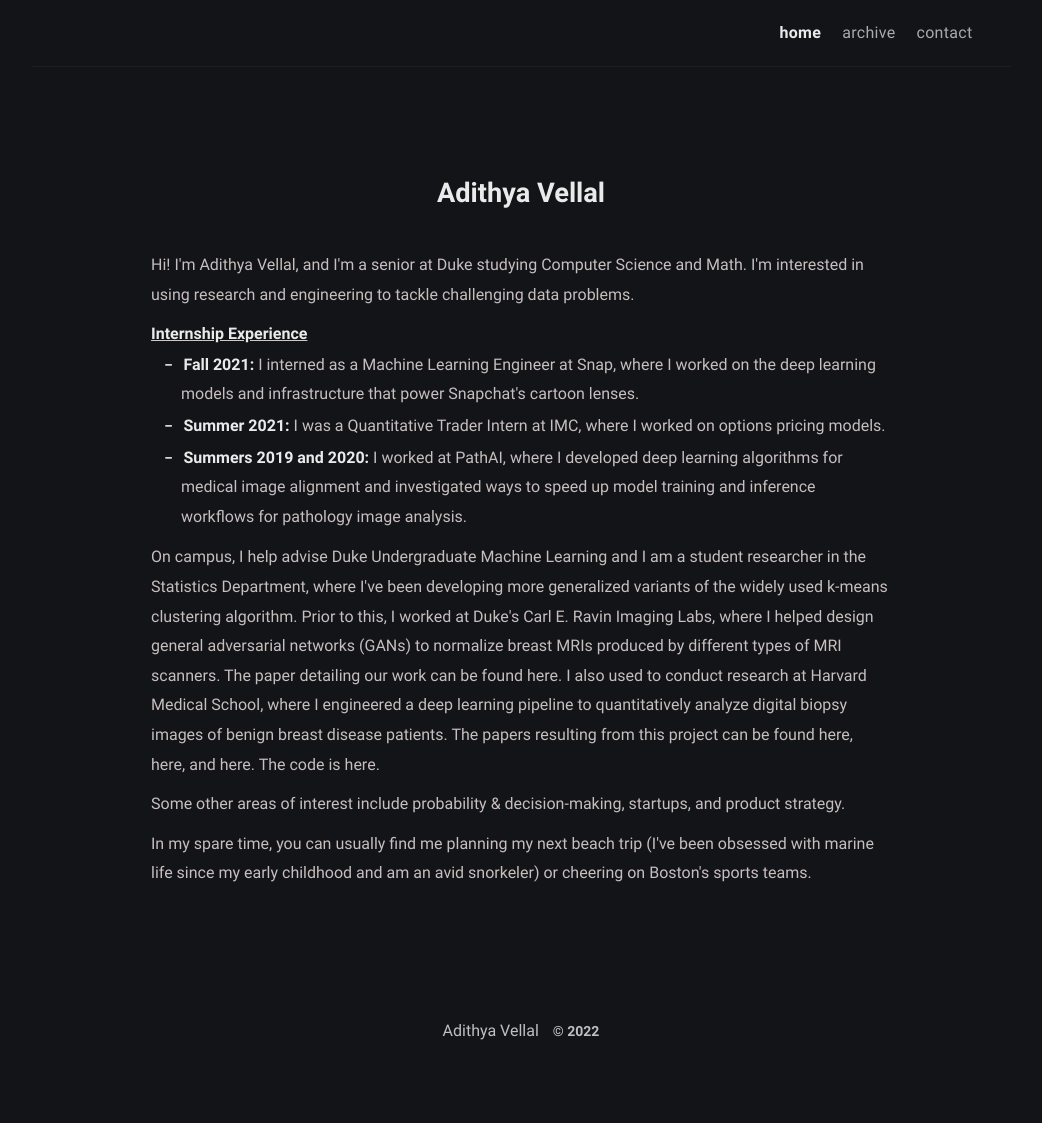
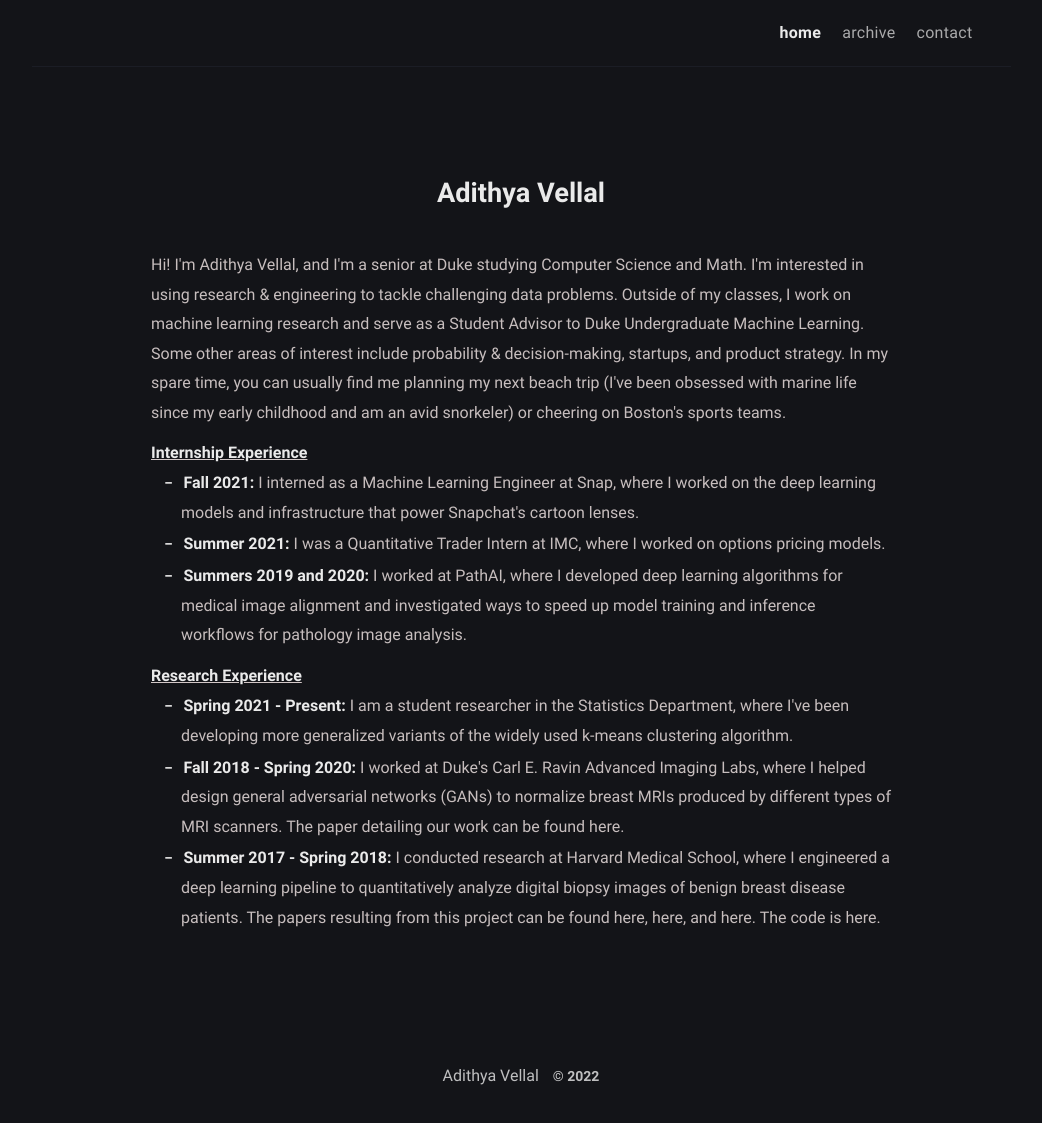
Before and after one commit to avellal14/avellal14.github.io, a Jekyll site: the page built from index.md, in a window 1280 px wide. Shown: the whole page, without its empty margins (119-1161 px from the left). Built offline with Jekyll 4.4.1, drawn with Linux system fonts in a browser that asks for light colours; before the commit the page ends 1078 px from its top, so only the background shows below that.

Commit message:
Update home.html

```diff
--- a/_layouts/home.html
+++ b/_layouts/home.html
@@ -4,7 +4,11 @@ home: false
 ---
 <p>
   Hi! I'm Adithya Vellal, and I'm a senior at Duke studying Computer Science and Math. I'm interested in using
-  research and engineering to tackle challenging data problems.
+  research & engineering to tackle challenging data problems. Outside of my classes, I work on machine learning
+  research and serve as a Student Advisor to Duke Undergraduate Machine Learning. Some other areas of interest
+  include probability & decision-making, startups, and product strategy. In my spare time, you can usually find
+  me planning my next beach trip (I've been obsessed with marine life since my early childhood and am an
+  avid snorkeler) or cheering on Boston's sports teams.
   <br>
 </p>
 
@@ -18,32 +22,19 @@ home: false
   to speed up model training and inference workflows for pathology image analysis. </li>
 </ul>
 
-<p>
-  On campus, I help advise Duke Undergraduate Machine Learning and
-  I am a student researcher in the Statistics Department, where I've been developing
-  more generalized variants of the widely used k-means clustering algorithm. Prior to this,
-  I worked at Duke's Carl E. Ravin Imaging Labs, where I helped design general adversarial networks (GANs)
+<b><u> Research Experience </u></b>
+<ul>
+  <li><b> Spring 2021 - Present: </b> I am a student researcher in the Statistics Department, where I've been developing
+  more generalized variants of the widely used k-means clustering algorithm. </li>
+  <li><b> Fall 2018 - Spring 2020: </b> I worked at Duke's Carl E. Ravin Advanced Imaging Labs, where I helped design general adversarial networks (GANs)
   to normalize breast MRIs produced by different types of MRI scanners. The paper detailing our work
-  can be found <a href="https://arxiv.org/pdf/1912.08061.pdf">here</a>. I also used to conduct research
-  at Harvard Medical School, where I engineered a deep learning pipeline to quantitatively analyze
+  can be found <a href="https://arxiv.org/pdf/1912.08061.pdf">here</a>. </li>
+  <li><b> Summer 2017 - Spring 2018: </b> I conducted research at Harvard Medical School, where I engineered a deep learning pipeline to quantitatively analyze
   digital biopsy images of benign breast disease patients. The papers resulting from this project
   can be found <a href="https://academic.oup.com/jncics/advance-article/doi/10.1093/jncics/pkaa119/6081057?guestAccessKey=22d40f06-4c8f-488b-9f1f-46b283fe4da5">here</a>,
   <a href="https://cebp.aacrjournals.org/content/early/2020/12/05/1055-9965.EPI-20-1348">here</a>, and <a href="https://www.researchsquare.com/article/rs-62424/v1">here</a>.
-  The code is <a href="https://github.com/avellal14/BBD_Pipeline">here</a>.
-  <br>
-</p>
-
-<p>
-  Some other areas of interest include probability & decision-making, startups, and product strategy.
-  <br>
-</p>
-
-<p>
-  In my spare time, you can usually find me planning my next beach trip (I've been obsessed with marine life
-  since my early childhood and am an avid snorkeler) or cheering on Boston's sports teams.
-  <br>
-</p>
-
+  The code is <a href="https://github.com/avellal14/BBD_Pipeline">here</a>. </li>
+</ul>
 
 <style>
   a:link {
```
